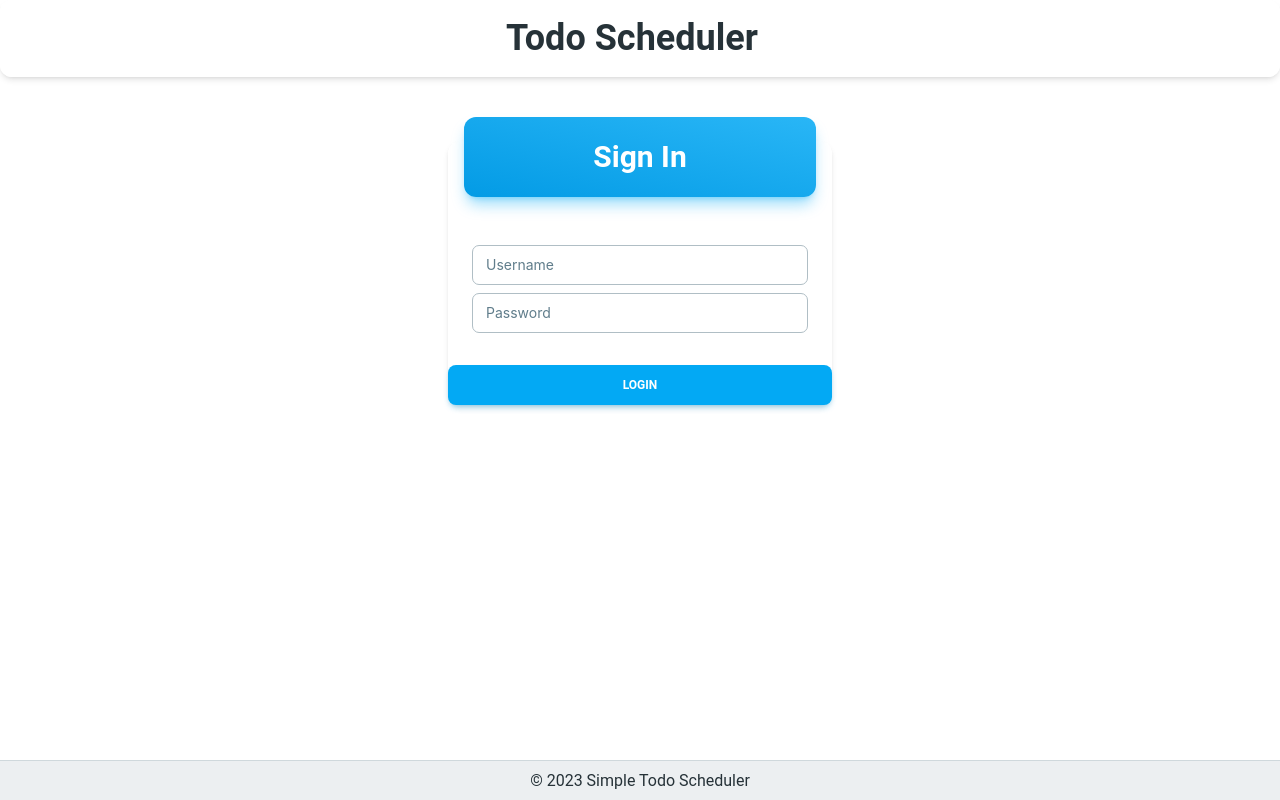
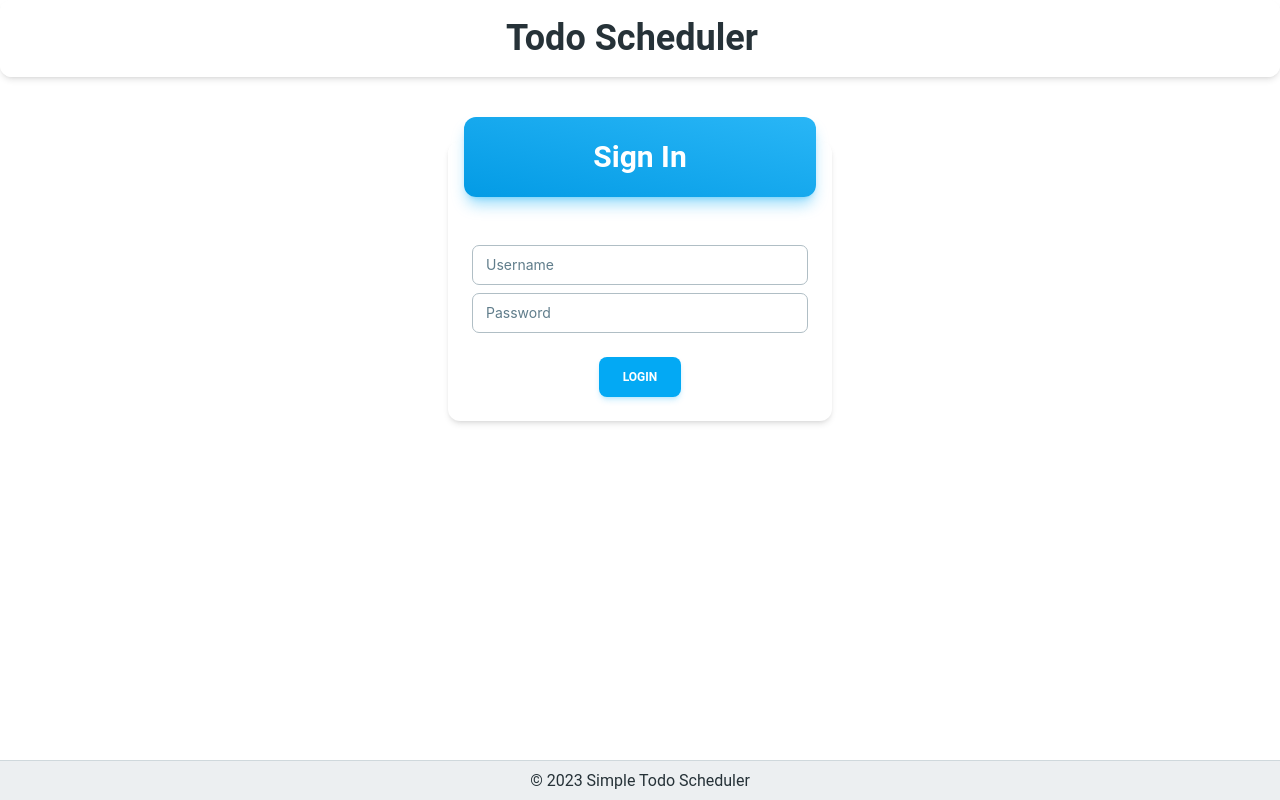
Before and after one commit to prabodhmeshram/todo-scheduler, a React (Create React App) app: page / in a window 1280 px wide. Built offline with nearby package versions, Linux system fonts and the light colour scheme.

Commit message:
Cosmetic changes :nail_care: :
Login button size changes
Loader added when fetching todos

```diff
--- a/src/Components/LoginForm.js
+++ b/src/Components/LoginForm.js
@@ -67,10 +67,10 @@ export default function LoginForm() {
               Enter valid credentials
             </Alert>
           )}
+          <Button color="light-blue" className="mt-4" onClick={() => logMeIn()}>
+            Login
+          </Button>
         </CardBody>
-        <Button color="light-blue" onClick={() => logMeIn()}>
-          Login
-        </Button>
       </Card>
     </div>
   );
--- a/src/Pages/Dashboard.js
+++ b/src/Pages/Dashboard.js
@@ -4,7 +4,7 @@ import TodoContainer from "../Components/TodoContainer";
 import AddTodo from "../Components/AddTodo";
 import TodoList from "../Components/TodoList";
 import dayjs from "../plugins/dayjs";
-import { Badge, Button } from "@material-tailwind/react";
+import { Badge, Button, Spinner } from "@material-tailwind/react";
 import { useDispatch, useSelector } from "react-redux";
 import { fetchTodos, selectFetchStatus, selectTodo } from "../store/todos";
 import { getPendingAndCompleteTasks } from "../utils/todos";
@@ -48,8 +48,9 @@ export default function Dashboard() {
           {todoFetchStatus === "succeeded" ? (
             <TodoList></TodoList>
           ) : (
-            <div className="no-todos mt-16">
+            <div className="flex no-todos justify-center mt-16">
               ⏳ Fetching your todos, Hang in there ⏳
+              <Spinner className="ml-6 h-12 w-12" />
             </div>
           )}
         </div>
```
